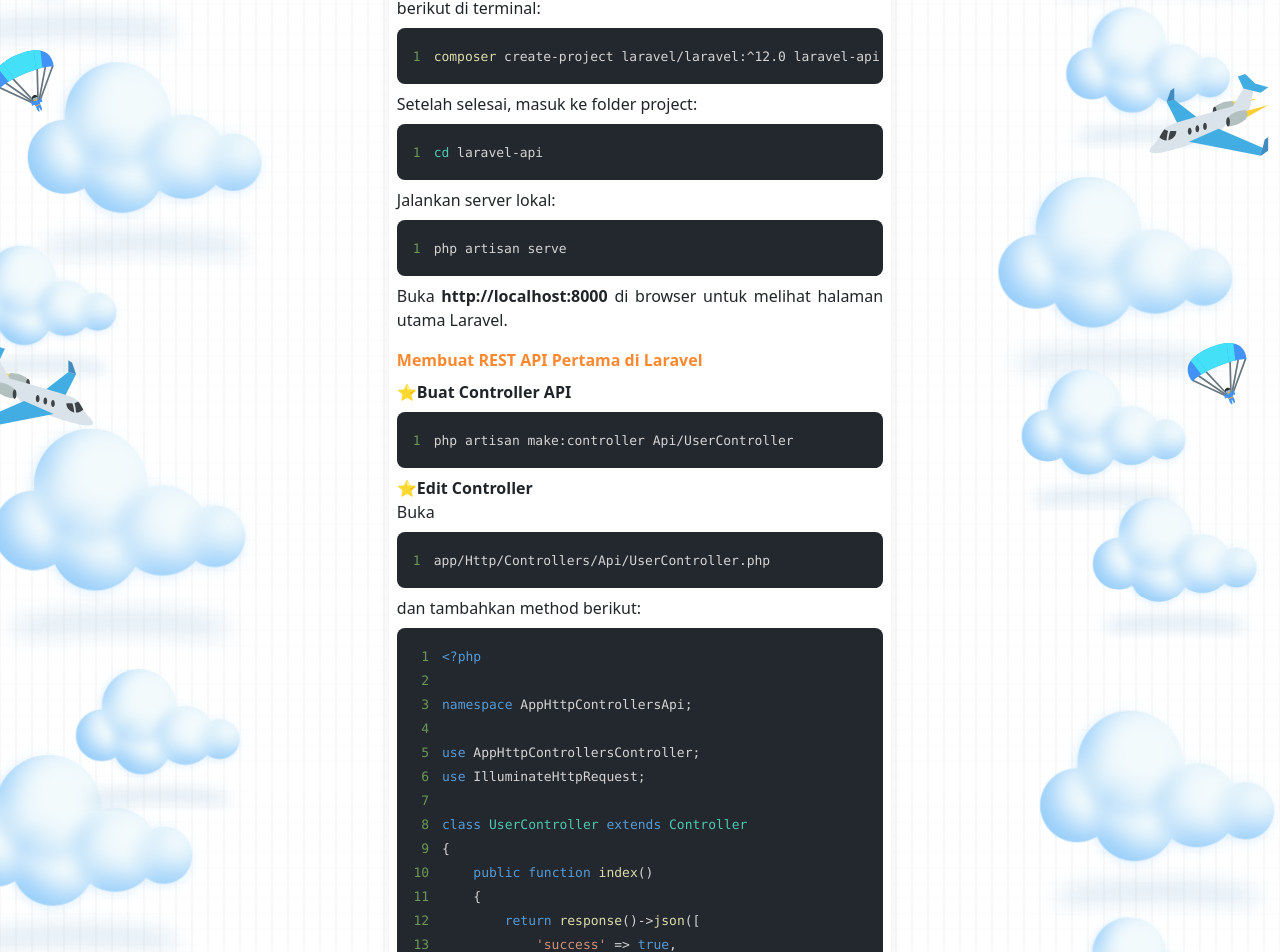
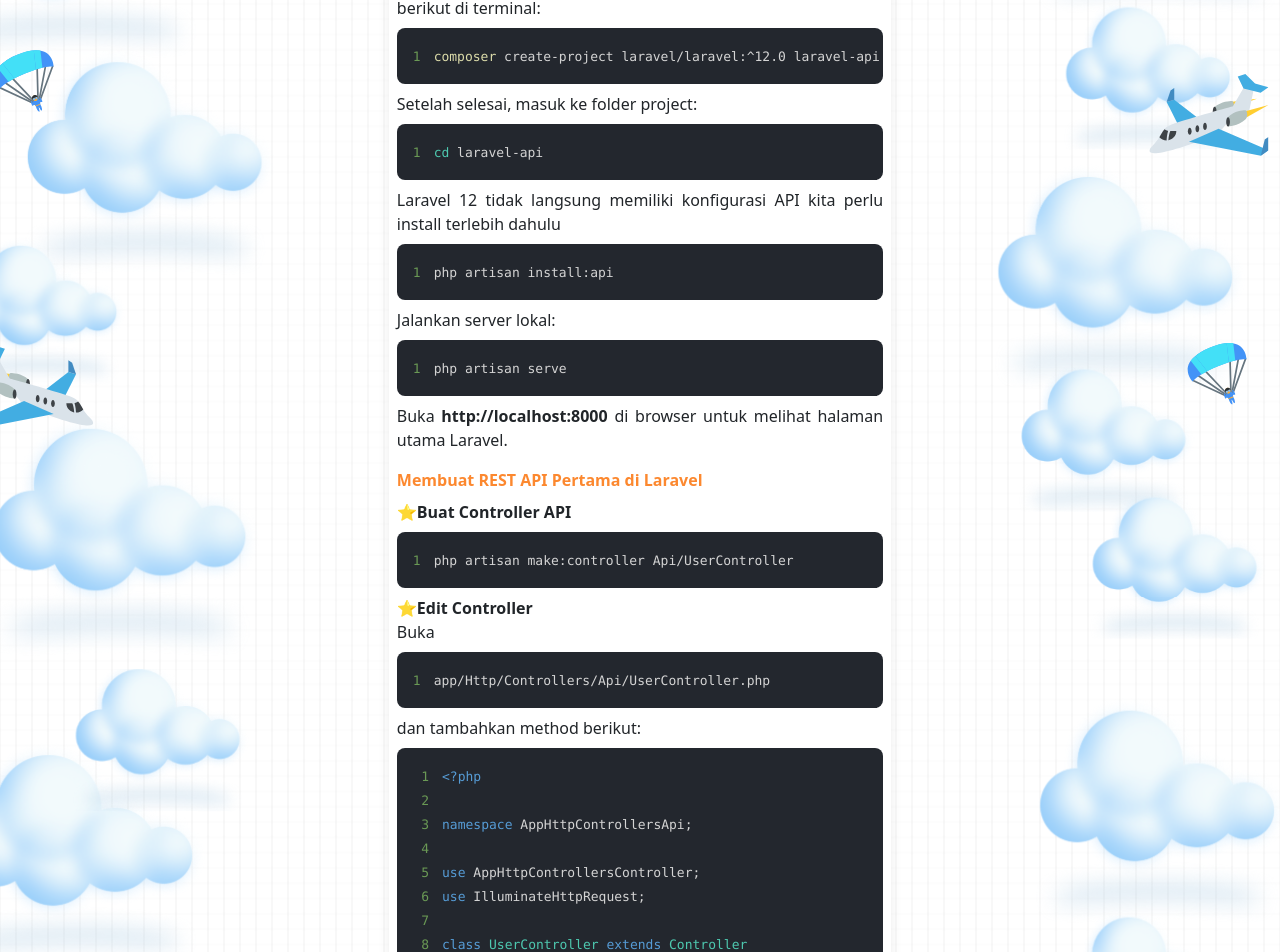
Before and after one commit to ifnuu01/Personal-web, a React (Vite) app: page /blog/pengenalan-api-laravel in a window 1280 px wide. Shown: the part 1151-2103 px from the top of the page. Built offline with nearby package versions, Linux system fonts and the light colour scheme.

Commit message:
add blog

```diff
--- a/src/components/posts/PengenalanLaravelApi.jsx
+++ b/src/components/posts/PengenalanLaravelApi.jsx
@@ -71,6 +71,11 @@ function PengenalanLaravelApi(props) {
         </Code>
         <p>Setelah selesai, masuk ke folder project:</p>
         <Code language="bash">{`cd laravel-api`}</Code>
+        <p>
+          Laravel 12 tidak langsung memiliki konfigurasi API kita perlu install
+          terlebih dahulu
+        </p>
+        <Code language="bash">{`php artisan install:api`}</Code>
         <p>Jalankan server lokal:</p>
         <Code language="bash">{`php artisan serve`}</Code>
         <p>
```
